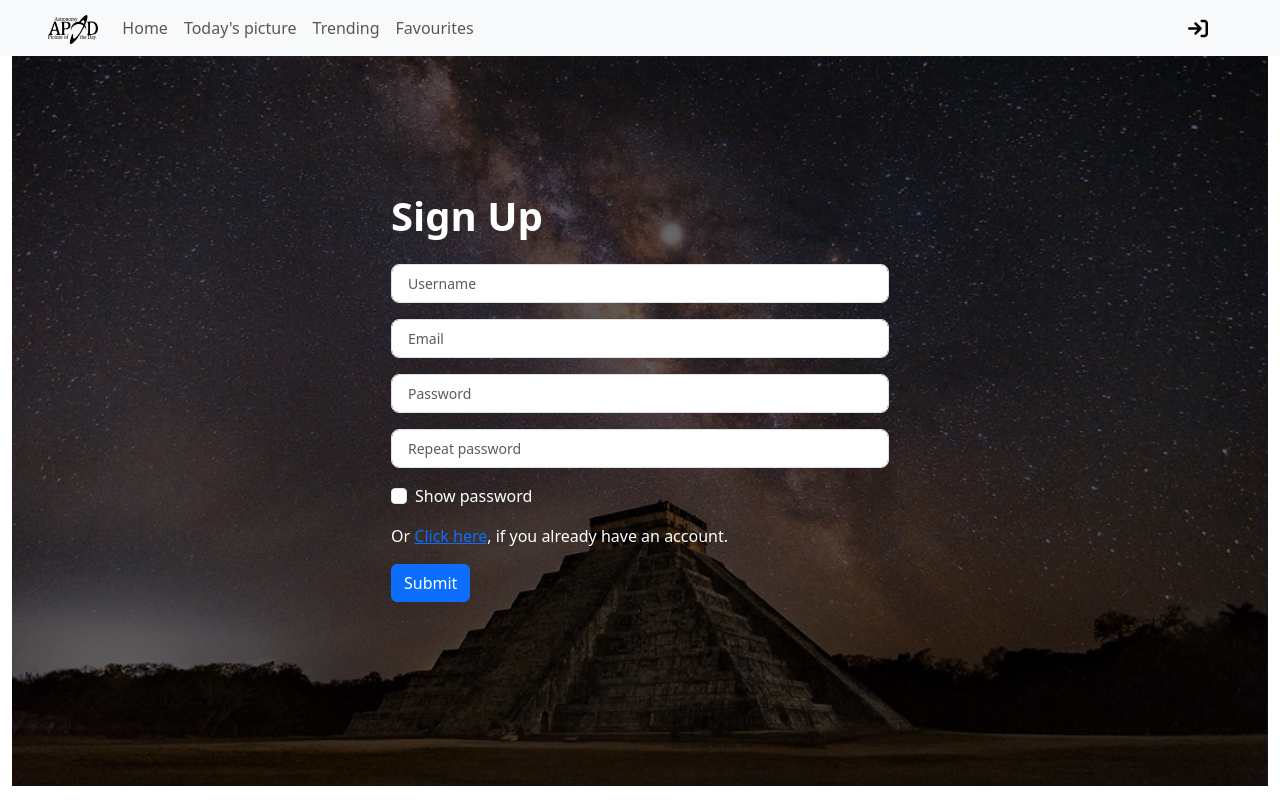
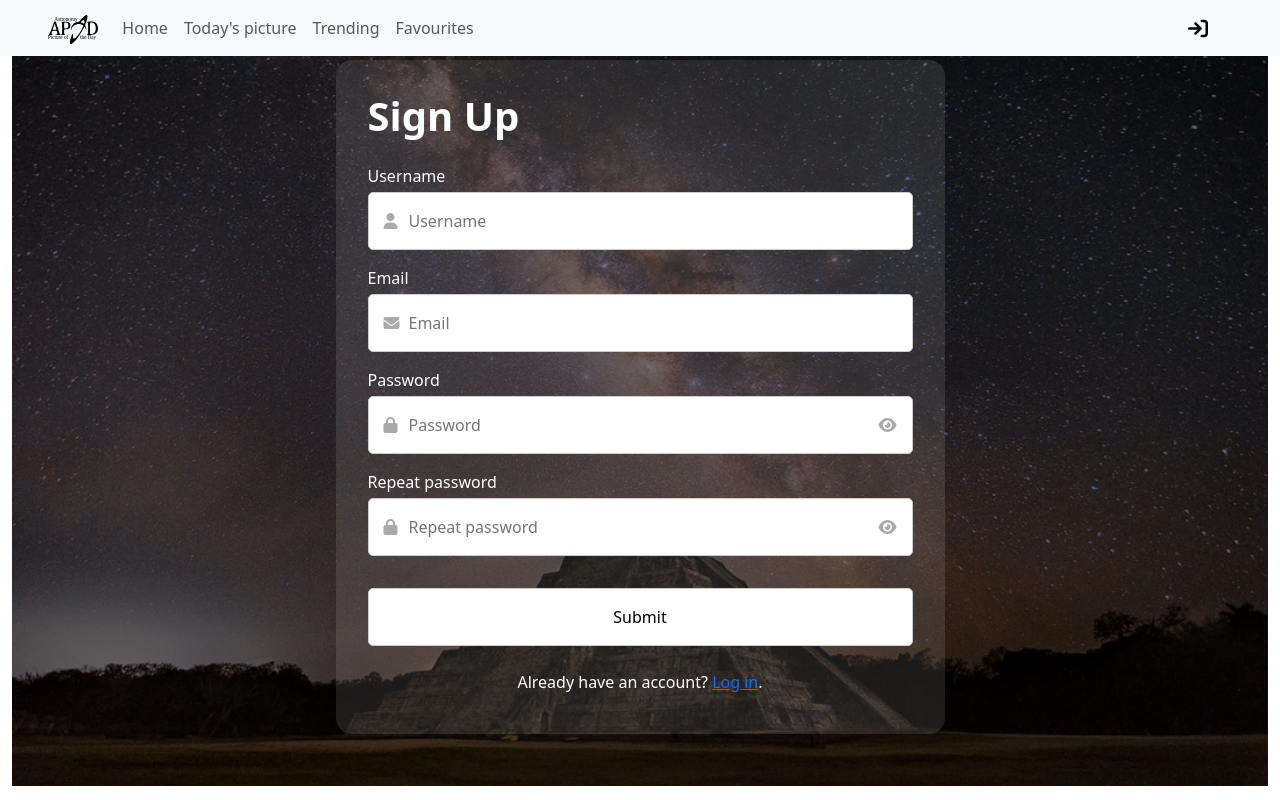
Before and after one commit to ImadSaddik/My_Universe_Hub, a Vue app in the folder frontend/: page /signup in a window 1280 px wide. Built offline with nearby package versions, Linux system fonts and the light colour scheme; what vue3-lazyload would draw is missing.

Commit message:
updated the design for auth pages

```diff
--- a/frontend/src/App.vue
+++ b/frontend/src/App.vue
@@ -13,3 +13,121 @@ export default {
   }
 }
 </script>
+
+<style>
+.custom-btn {
+  padding: 1rem;
+  border: 1px solid #ccc;
+  border-radius: 5px;
+  font-size: 1rem;
+  cursor: pointer;
+  transition: all 0.3s ease;
+  position: relative;
+  overflow: hidden;
+  width: 100%;
+}
+
+.custom-btn-white {
+  background-color: white;
+  color: black;
+}
+
+.custom-btn-white:hover {
+  background-color: #f0f0f0;
+  color: #333;
+  border-color: #333;
+}
+
+.custom-btn-black {
+  background-color: black;
+  color: white;
+}
+
+.custom-btn-black:hover {
+  background-color: #333;
+  color: #f0f0f0;
+  border-color: #f0f0f0;
+}
+
+.custom-btn::after {
+  content: '';
+  position: absolute;
+  top: 50%;
+  left: 50%;
+  width: 5px;
+  height: 5px;
+  background: rgba(0, 0, 0, 0.3);
+  opacity: 0;
+  border-radius: 100%;
+  transform: scale(1, 1) translate(-50%, -50%);
+  transform-origin: 50% 50%;
+}
+
+@keyframes ripple {
+  0% {
+    transform: scale(0, 0);
+    opacity: 1;
+  }
+  20% {
+    transform: scale(150, 150);
+    opacity: 1;
+  }
+  100% {
+    opacity: 0;
+    transform: scale(150, 150);
+  }
+}
+
+.custom-btn:focus:not(:active)::after {
+  animation: ripple 1s ease-out;
+}
+
+/*  */
+
+.input-container {
+  position: relative;
+  margin-bottom: 1rem;
+}
+
+.input-icon {
+  position: absolute;
+  left: 1rem;
+  top: 50%;
+  transform: translateY(-50%);
+  color: #aaa;
+}
+
+.input-field {
+  width: 100%;
+  padding: 1rem 1rem 1rem 2.5rem;
+  border: 1px solid #ccc;
+  border-radius: 5px;
+  font-size: 1rem;
+}
+
+.input-field:focus {
+  border-color: #007bff;
+  outline: none;
+}
+
+.toggle-password-icon {
+  position: absolute;
+  right: 1rem;
+  top: 50%;
+  transform: translateY(-50%);
+  cursor: pointer;
+  color: #aaa;
+}
+
+.toggle-password-icon:hover {
+  color: black;
+  cursor: pointer;
+}
+
+.outer-card-container {
+  padding: 2rem;
+  border-radius: 1rem;
+  background-color: rgba(255, 255, 255, .1);
+  color: white;
+}
+</style>
--- a/frontend/src/views/ActivateAccountView.vue
+++ b/frontend/src/views/ActivateAccountView.vue
@@ -1,8 +1,8 @@
 <template>
-  <section class="container-fluid" style="height: calc(100vh - 70px)">
+  <section class="container-fluid m-0 p-3" style="height: calc(100vh - 3.5rem)">
     <div class="position-relative h-100 d-flex flex-column">
       <img
-        src="../assets/Sign_up_bg.jpg"
+        src="../assets/activation_page_bg.jpg"
         class="img-fluid custom-image"
         alt="..."
       />
@@ -13,16 +13,18 @@
         <div
           class="row px-2 px-sm-5 pb-5 d-flex justify-content-center align-items-center"
         >
-          <div class="p-0 col col-sm-6">
+          <div class="p-0 col">
             <h1 class="display-5 fs-1 fw-bold text-white mb-4">
               Activation status
             </h1>
-            <p v-if="activationStatus" class="text-white">
-              Account activated successfully. You can now <router-link to="/login">log in</router-link>.
-            </p>
-            <p v-else-if="activationStatus === false" class="text-white">
-              Account activation failed. Please try again.
-            </p>
+            <div class="card-container">
+              <p v-if="activationStatus" class="text-black m-0">
+                <i class="fas fa-check-circle me-1"></i> Account activated successfully. You can now <router-link to="/login">log in</router-link>.
+              </p>
+              <p v-else-if="!activationStatus" class="text-black m-0">
+                <i class="fas fa-times-circle me-1"></i> Account activation failed. Please try again.
+              </p>
+            </div>
           </div>
         </div>
       </div>
@@ -76,6 +78,13 @@ export default {
 .custom-image {
   height: 100%;
   object-fit: cover;
-  filter: brightness(0.4);
+  filter: brightness(0.6);
+}
+
+.card-container {
+  padding: 2rem;
+  border-radius: 1rem;
+  background-color: white;
+  color: black;
 }
 </style>
--- a/frontend/src/views/LogInView.vue
+++ b/frontend/src/views/LogInView.vue
@@ -11,7 +11,7 @@
         class="container position-absolute top-50 start-50 translate-middle align-self-center"
       >
         <div class="row px-2 px-sm-5 pb-5 d-flex justify-content-center">
-          <div class="col col-sm-6">
+          <div class="col col-sm-7 outer-card-container">
             <h1 class="display-5 fs-1 fw-bold text-white mb-4">Log In</h1>
             <div
               v-if="showAlertDialog"
@@ -28,44 +28,42 @@
               ></button>
             </div>
             <form @submit.prevent="submitForm">
-              <div class="input-group input-group-sm mb-3">
+              <label for="exampleInputEmail" class="mb-1">Email</label>
+              <div class="input-container">
+                <i class="fas fa-envelope input-icon"></i>
                 <input
+                  class="input-field"
+                  placeholder="Email"
+                  id="exampleInputEmail"
+                  v-model="email"
                   type="email"
-                  class="form-control rounded-3 py-2 px-3"
-                  placeholder="Your Email"
-                  v-model="email"
                 />
               </div>
-              <div class="input-group input-group-sm mb-3">
+
+              <label for="exampleInputPassword1" class="mb-1">Password</label>
+              <div class="input-container">
+                <i class="fas fa-lock input-icon"></i>
                 <input
-                  class="form-control rounded-3 py-2 px-3"
-                  placeholder="Your password"
+                  class="input-field"
+                  placeholder="Password"
+                  id="exampleInputPassword1"
                   v-model="password"
                   :type="showHidePassword ? 'password' : 'text'"
                 />
+                <i
+                  class="fas toggle-password-icon"
+                  :class="showHidePassword ? 'fa-eye' : 'fa-eye-slash'"
+                  @click="togglePasswordVisibility"
+                ></i>
               </div>
-              <div class="mb-3 form-check">
-                <label
-                  class="form-check-label text-white"
-                  for="showHidePasswordCheckBox"
-                >
-                  {{ showHidePassword ? "Show password" : "Hide password" }}
-                </label>
-                <input
-                  type="checkbox"
-                  class="form-check-input"
-                  id="showHidePasswordCheckBox"
-                  @click="showHidePassword = !showHidePassword"
-                />
-              </div>
-              <p class="text-white">
-                Forgot password? <a href="/reset_password">Click here</a>
+
+              <button type="submit" class="custom-btn custom-btn-white my-3">Submit</button>
+              <p class="text-white text-center m-0 my-2">
+                Forgot password? <router-link to="/reset_password">Click here</router-link>
               </p>
-              <p class="text-white">
-                Or <a href="/signup">Click here</a>, if you don't have an
-                account.
+              <p class="text-white text-center m-0">
+                Don't have an account? <router-link to="/signup">Sign up</router-link>
               </p>
-              <button type="submit" class="btn btn-primary">Submit</button>
             </form>
           </div>
         </div>
--- a/frontend/src/views/ResetPasswordView.vue
+++ b/frontend/src/views/ResetPasswordView.vue
@@ -13,7 +13,7 @@
         <div
           class="row px-2 px-sm-5 pb-5 d-flex justify-content-center align-items-center"
         >
-          <div class="p-0 col col-sm-6">
+          <div class="col col-sm-7 outer-card-container">
             <h1 class="display-5 fs-1 fw-bold text-white mb-4">
               Reset password
             </h1>
@@ -48,24 +48,24 @@
               ></button>
             </div>
 
-            <div class="row m-0 p-0 input-group input-group-sm">
-              <label for="email" class="mb-2 p-0 fw-bold text-white"
-                >Email Address</label
-              >
+            <label for="exampleInputEmail" class="mb-1">Email</label>
+            <div class="input-container">
+              <i class="fas fa-envelope input-icon"></i>
               <input
-                id="email"
+                class="input-field"
+                placeholder="Email"
+                id="exampleInputEmail"
+                v-model="email"
                 type="email"
-                class="form-control rounded-3 py-2 px-3 mb-4"
-                placeholder="Your email"
-                v-model="email"
               />
             </div>
-            <p class="text-white">
-              Or <a href="/login">Click here</a>, to go back to the log in page.
-            </p>
-            <button @click="resetPassword" class="btn btn-primary">
+
+            <button @click="resetPassword" class="custom-btn custom-btn-white my-3">
               Submit
             </button>
+            <p class="text-white text-center m-0 my-2">
+              Go back to the <router-link to="/login">Log in</router-link> page.
+            </p>
           </div>
         </div>
       </div>
--- a/frontend/src/views/SignUpView.vue
+++ b/frontend/src/views/SignUpView.vue
@@ -11,7 +11,7 @@
         class="container position-absolute top-50 start-50 translate-middle align-self-center"
       >
         <div class="row px-2 px-sm-5 pb-5 d-flex justify-content-center">
-          <div class="col col-sm-6">
+          <div class="col col-sm-7 outer-card-container">
             <h1 class="display-5 fs-1 fw-bold text-white mb-4">Sign Up</h1>
             <div
               v-if="showAlertDialog"
@@ -30,68 +30,74 @@
               ></button>
             </div>
             <form v-if="!hideForm" @submit.prevent="submitForm">
-              <div class="input-group input-group-sm mb-3">
+              <label for="exampleInputUsername" class="mb-1">Username</label>
+              <div class="input-container">
+                <i class="fas fa-user input-icon"></i>
                 <input
                   type="text"
-                  class="form-control rounded-3 py-2 px-3"
+                  class="input-field"
                   placeholder="Username"
                   id="exampleInputUsername"
                   v-model="username"
                 />
               </div>
-              <div class="input-group input-group-sm mb-3">
+
+              <label for="exampleInputEmail" class="mb-1">Email</label>
+              <div class="input-container">
+                <i class="fas fa-envelope input-icon"></i>
                 <input
-                  class="form-control rounded-3 py-2 px-3"
+                  class="input-field"
                   placeholder="Email"
                   id="exampleInputEmail"
                   v-model="email"
                   type="email"
                 />
               </div>
-              <div class="input-group input-group-sm mb-3">
+
+              <label for="exampleInputPassword1" class="mb-1">Password</label>
+              <div class="input-container">
+                <i class="fas fa-lock input-icon"></i>
                 <input
-                  class="form-control rounded-3 py-2 px-3"
+                  class="input-field"
                   placeholder="Password"
                   id="exampleInputPassword1"
                   v-model="password"
                   :type="showHidePassword ? 'password' : 'text'"
                 />
+                <i
+                  class="fas toggle-password-icon"
+                  :class="showHidePassword ? 'fa-eye' : 'fa-eye-slash'"
+                  @click="togglePasswordVisibility"
+                ></i>
               </div>
-              <div class="input-group input-group-sm mb-3">
+
+              <label for="exampleInputPassword2" class="mb-1">Repeat password</label>
+              <div class="input-container">
+                <i class="fas fa-lock input-icon"></i>
                 <input
-                  class="form-control rounded-3 py-2 px-3"
+                  class="input-field"
                   placeholder="Repeat password"
                   id="exampleInputPassword2"
                   v-model="repeatPassword"
                   :type="showHidePassword ? 'password' : 'text'"
                 />
+                <i
+                  class="fas toggle-password-icon"
+                  :class="showHidePassword ? 'fa-eye' : 'fa-eye-slash'"
+                  @click="togglePasswordVisibility"
+                ></i>
               </div>
-              <div class="mb-3 form-check">
-                <label
-                  class="form-check-label text-white"
-                  for="showHidePasswordCheckBox"
-                  >{{
-                    showHidePassword ? "Show password" : "Hide password"
-                  }}</label
-                >
-                <input
-                  type="checkbox"
-                  class="form-check-input"
-                  id="showHidePasswordCheckBox"
-                  @click="showHidePassword = !showHidePassword"
-                />
-              </div>
-              <p class="text-white">
-                Or <a href="/login">Click here</a>, if you already have an
-                account.
+
+              <button type="submit" class="custom-btn custom-btn-white my-3">Submit</button>
+              <p class="text-white text-center m-0 my-2">
+                Already have an account? <router-link to="/login">Log in</router-link>.
               </p>
-              <button type="submit" class="btn btn-primary">Submit</button>
             </form>
 
             <div v-if="hideForm" class="signup-confirmation-container">
               <p class="m-0 p-0">
-                Account created successfully. Please check your email to verify
-                your account.
+                <i class="fas fa-check-circle me-1"></i> Account created
+                successfully. Please check your email to verify your account.
               </p>
             </div>
           </div>
@@ -132,6 +138,9 @@ export default {
     };
   },
   methods: {
+    togglePasswordVisibility() {
+      this.showHidePassword = !this.showHidePassword;
+    },
     async submitForm() {
       if (this.errorExist()) {
         return;
```
Also changed, not shown: frontend/src/assets/activation_page_bg.jpg (added).
